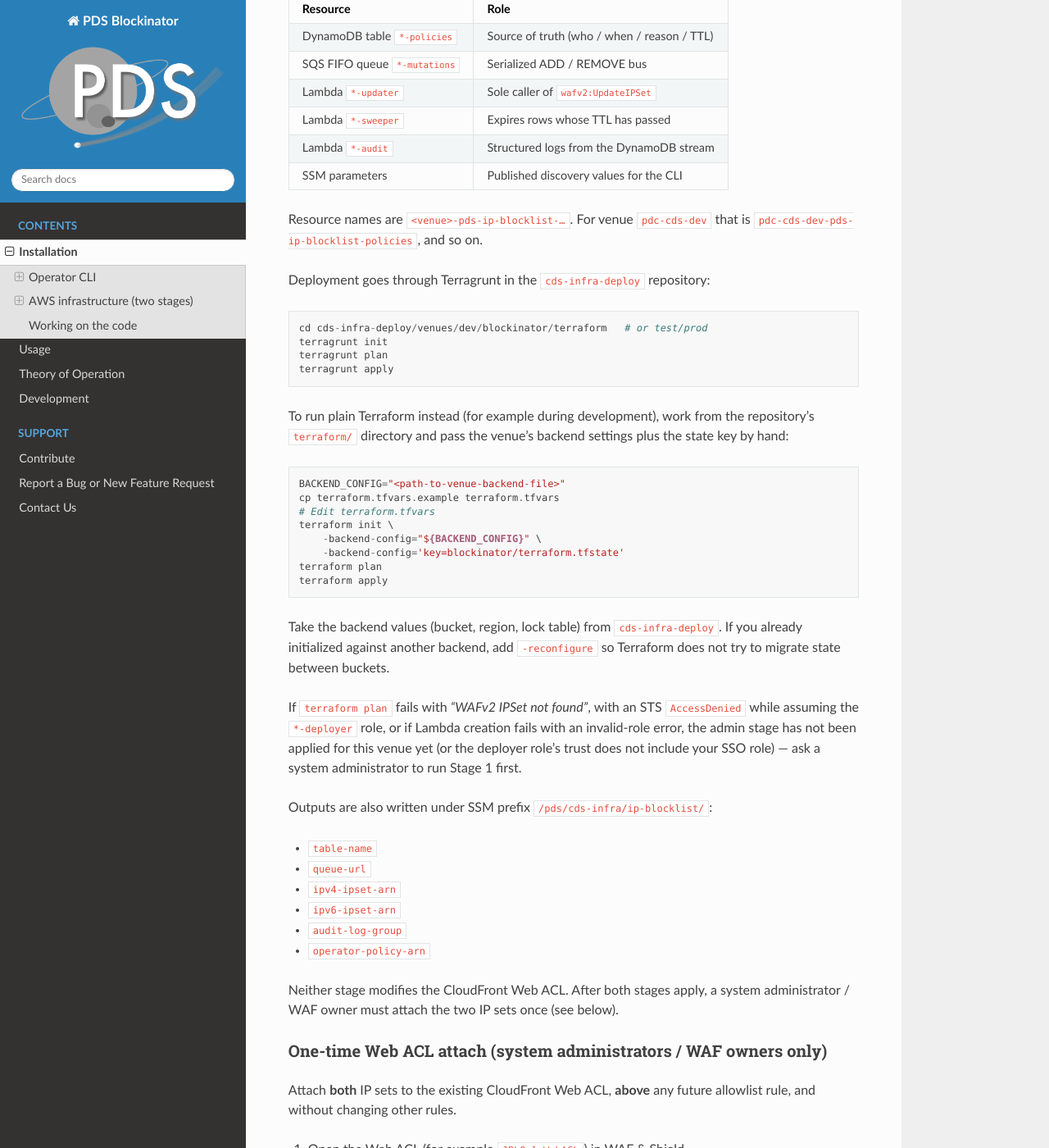
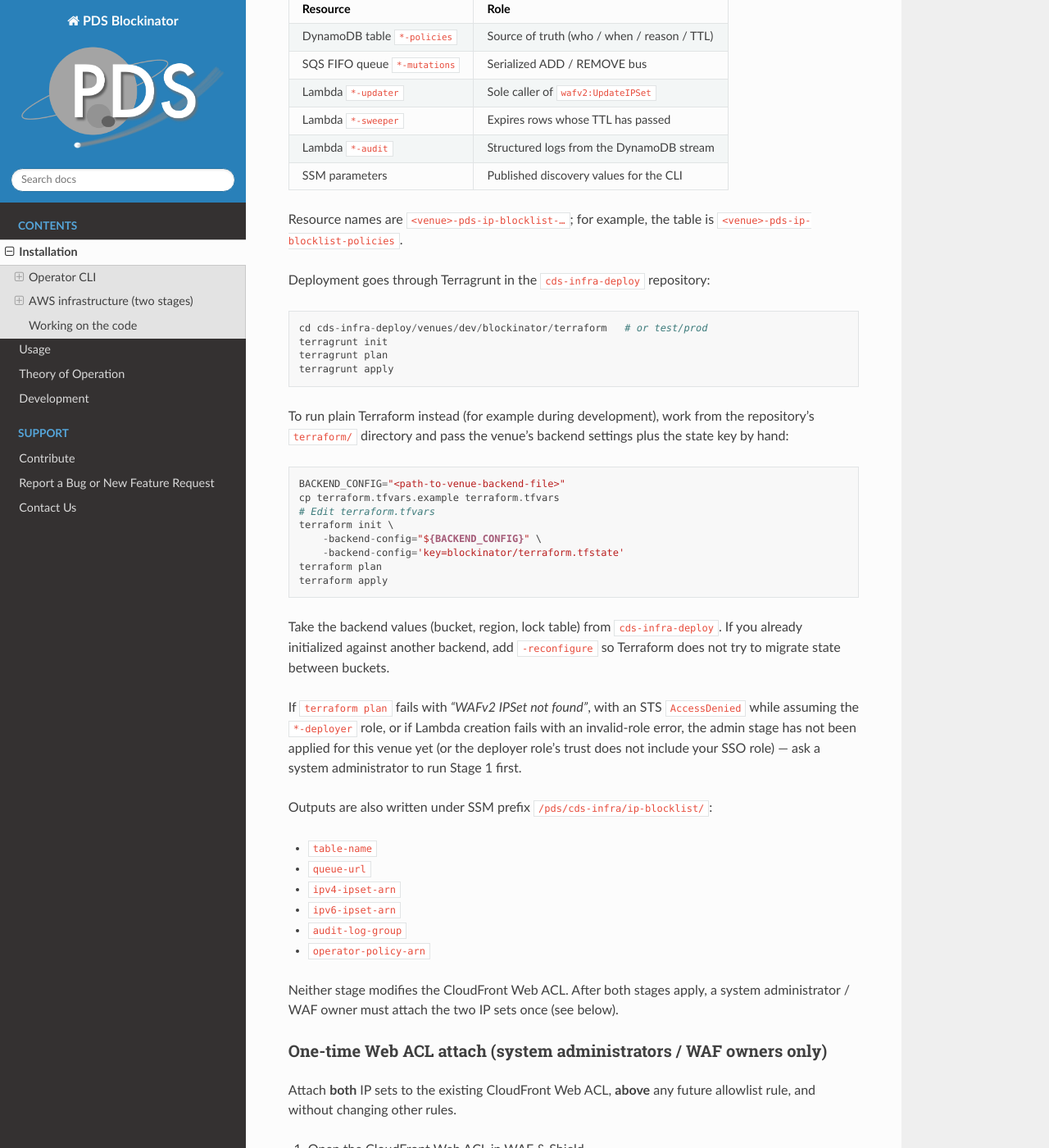
Before and after one commit to NASA-PDS/blockinator, a Sphinx documentation site: the page built from docs/source/installation/index.rst, in a window 1280 px wide and 1400 px high, scrolled down 3226 px. Shown: the whole window at 82% size. Built offline with Sphinx 7.4.7 and the Read the Docs theme 3.1.0, drawn with Linux system fonts in a browser that asks for light colours; some of the changed text lies outside the part shown.

Commit message:
Replace venue and Web ACL names with placeholders; fix outputs.tf comment

```diff
--- a/docs/source/installation/index.rst
+++ b/docs/source/installation/index.rst
@@ -176,8 +176,8 @@
 | SSM parameters                   | Published discovery values for the CLI               |
 +----------------------------------+------------------------------------------------------+
 
-Resource names are ``<venue>-pds-ip-blocklist-…``. For venue
-``pdc-cds-dev`` that is ``pdc-cds-dev-pds-ip-blocklist-policies``, and so on.
+Resource names are ``<venue>-pds-ip-blocklist-…``; for example, the table
+is ``<venue>-pds-ip-blocklist-policies``.
 
 Deployment goes through Terragrunt in the ``cds-infra-deploy``
 repository::
```
Also changed, not shown: other parts of docs/source/installation/index.rst (+1 -1 lines), terraform/README.md, terraform/admin/README.md, 5 other files.
